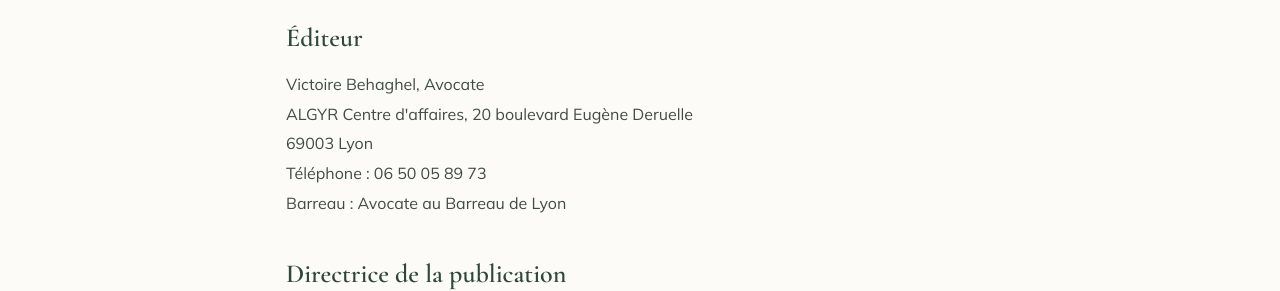
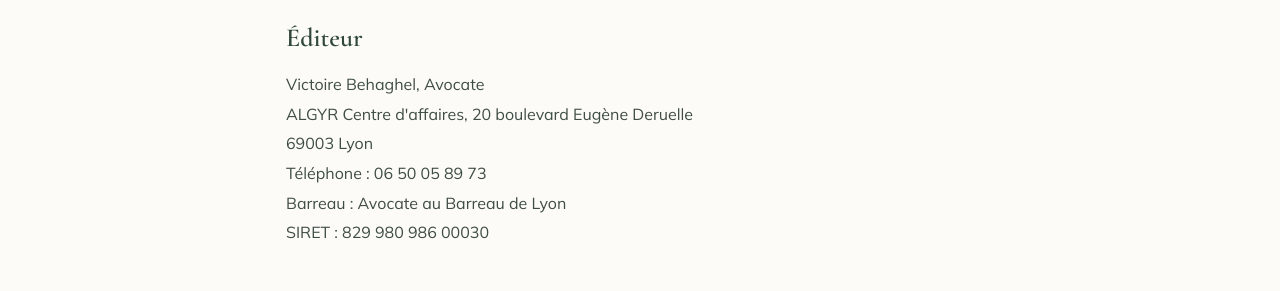
Before and after one commit to PLPATENOTRE/vb-website, a Next.js app: page /mentions-legales in a window 1280 px wide. Shown: the part 259-550 px from the top of the page. Built offline with nearby package versions, Linux system fonts and the light colour scheme; no server answers.

Commit message:
fix(legal): mentions légales — ajout du SIRET (conformité LCEN art. 19)

```diff
--- a/src/app/(site)/mentions-legales/page.tsx
+++ b/src/app/(site)/mentions-legales/page.tsx
@@ -39,6 +39,8 @@
               Téléphone : {SITE.phoneDisplay}
               <br />
               Barreau : Avocate au Barreau de Lyon
+              <br />
+              SIRET : 829 980 986 00030
             </p>
           </div>
           <div>
```
